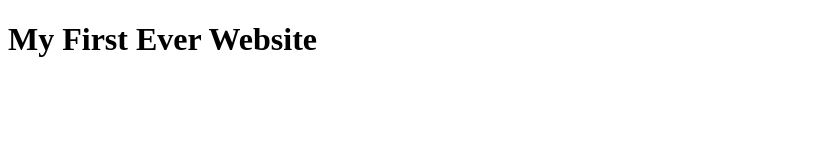
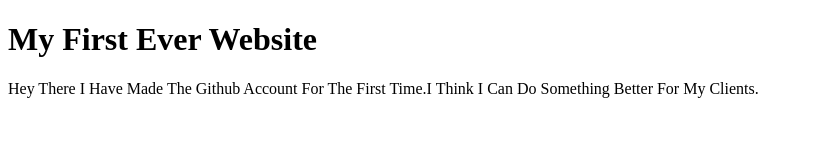
Before and after one commit to masumjia700/my-first-website, a plain HTML site: page index.html in a window 1280 px wide. Shown: the whole page, without its empty margins (0-813 px from the left). Drawn offline with Linux system fonts and the light colour scheme.

Commit message:
learned github

```diff
--- a/index.html
+++ b/index.html
@@ -7,5 +7,6 @@
 </head>
 <body>
     <h1>My First Ever Website</h1>
+    <p>Hey There I Have Made The Github Account For The First Time.I Think I Can Do Something Better For My Clients.</p>
 </body>
 </html>
```
